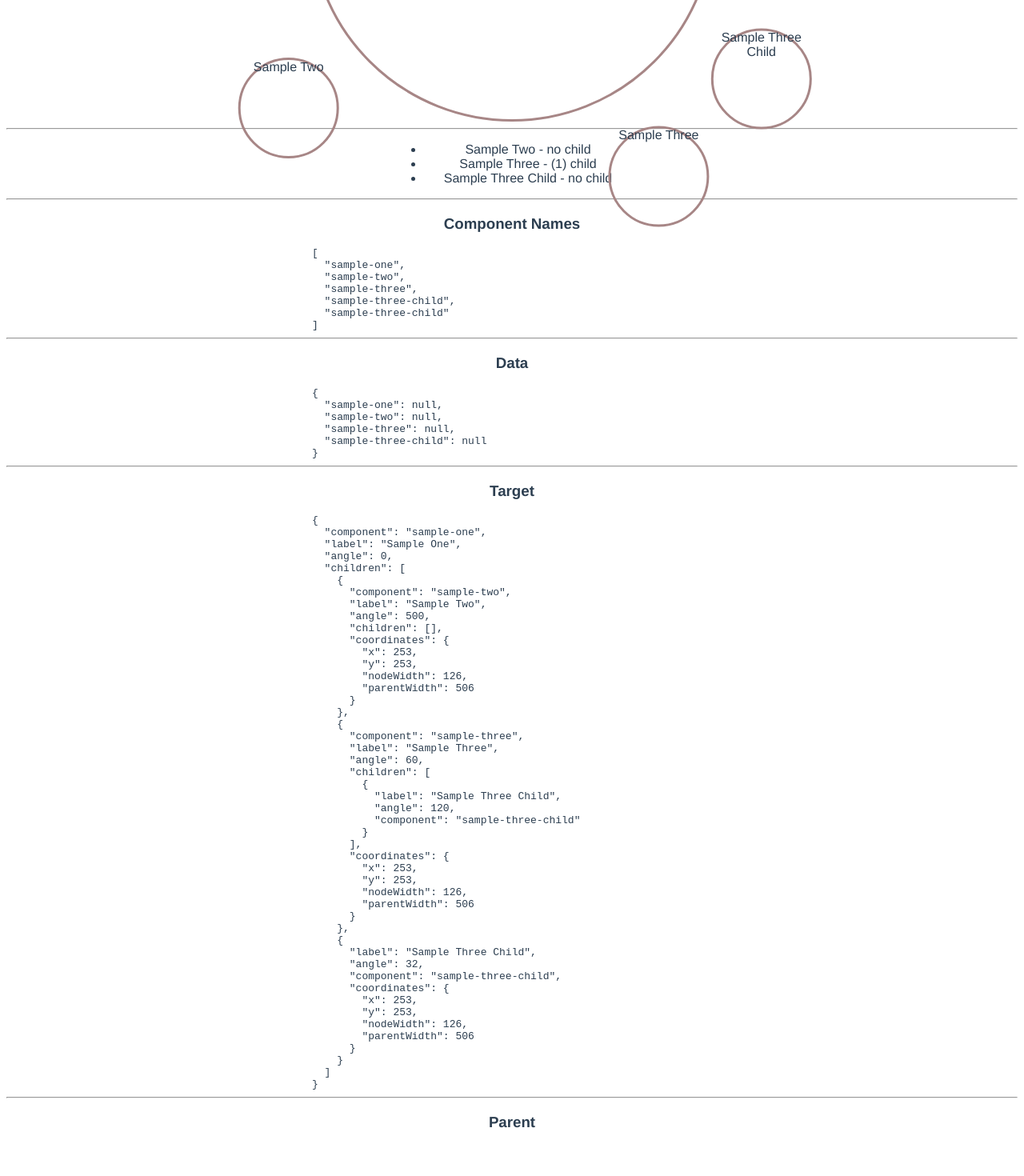
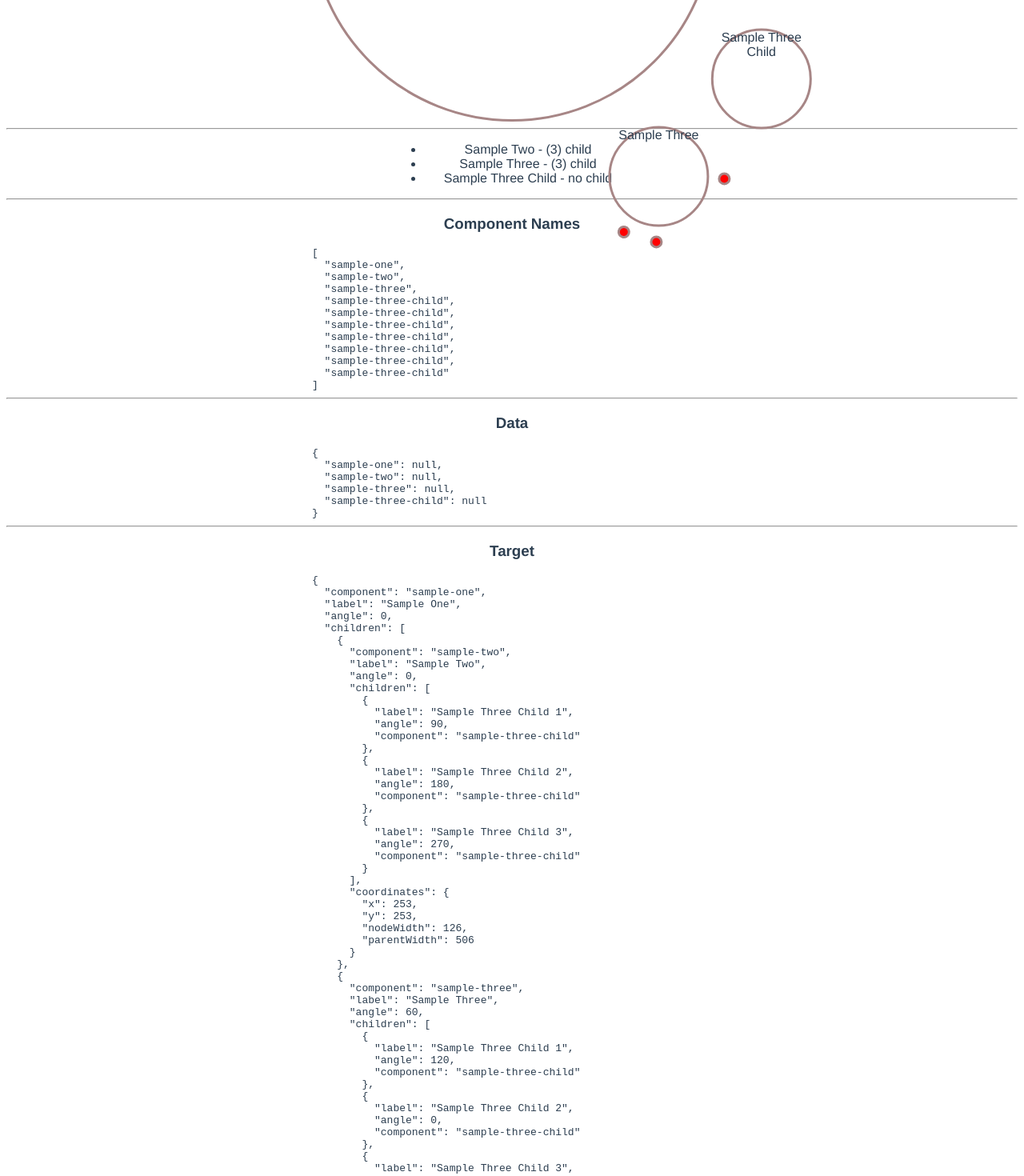
Before and after one commit to jaypinedabengco/vuejs-zoom-nodes, a Vue app: page /node-with-subnode in a window 1280 px wide. Shown: the part 440-1910 px from the top of the page at 80% size. Before the commit the page ends 1873 px from the top, so only its background shows below. Built offline with nearby package versions, Linux system fonts and the light colour scheme.

Commit message:
ADD child

```diff
--- a/src/components/ZoomNode/ExampleNodes/Main.vue
+++ b/src/components/ZoomNode/ExampleNodes/Main.vue
@@ -13,10 +13,11 @@
 					:style="setChildCoordinateViaStyle(node)" )
 					div.sub-circle(:style="setChildSubCircleCoordinateViaStyle(node)")
 						| {{node.label}}
-					//- Build Preview of child
-					//- div.circle-grandchild-preview-container(v-if="node.children" v-for="(node, j) in node.children")
-					//- 	div.circle-grandchild
-					//- 		|
+						//- Build Preview of child
+						div.circle-grandchild-preview-container(
+								v-if="node.children" v-for="(node_child, j) in node.children",
+								:style="{transform: `translate(-50%, -50%) rotate(${node_child.angle}deg)`}")
+							div.circle-grandchild(:style="{transform: `rotate(${node_child.angle}deg)`}")
 
 			//- div.sub-circle
 			//- 	div Label
@@ -75,7 +76,23 @@ export default {
             component: "sample-two",
             label: "Sample Two",
             angle: 0,
-            children: []
+            children: [
+              {
+                label: "Sample Three Child 1",
+                angle: 90,
+                component: "sample-three-child"
+              },
+              {
+                label: "Sample Three Child 2",
+                angle: 180,
+                component: "sample-three-child"
+              },
+              {
+                label: "Sample Three Child 3",
+                angle: 270,
+                component: "sample-three-child"
+              }
+            ]
           },
           {
             component: "sample-three",
@@ -83,8 +100,18 @@ export default {
             angle: 60,
             children: [
               {
-                label: "Sample Three Child",
+                label: "Sample Three Child 1",
                 angle: 120,
+                component: "sample-three-child"
+              },
+              {
+                label: "Sample Three Child 2",
+                angle: 0,
+                component: "sample-three-child"
+              },
+              {
+                label: "Sample Three Child 3",
+                angle: 90,
                 component: "sample-three-child"
               }
             ]
@@ -104,11 +131,7 @@ export default {
   created() {
     this.getAllComponentNames.forEach(key => {
       this.$set(this.data, key, null);
-	});
-
-	setInterval(() => {
-		this.structure.children[0].angle += 1;
-	}, 10);
+    });
   },
   mounted() {
     //   https://stackoverflow.com/questions/43531755/using-refs-in-a-computed-property
@@ -136,8 +159,6 @@ export default {
           width: `${width}px`,
           transform
         };
-
-        console.log({ styleCoordinates });
         return styleCoordinates;
       }
       return null;
@@ -145,14 +166,10 @@ export default {
     setChildSubCircleCoordinateViaStyle(node) {
       if (node.coordinates) {
         const { angle } = node;
-
         const transform = `rotate(${-angle}deg)`;
-
         const styleCoordinates = {
           transform
         };
-
-        console.log({ styleCoordinates });
         return styleCoordinates;
       }
       return null;
@@ -360,6 +377,24 @@ export default {
   border: 3px solid #a78686;
 }
 
+.circle-grandchild-preview-container {
+  position: absolute;
+  width: 150%;
+  height: 10px;
+  top: 50%;
+  left: 50%;
+  transform: translate(-50%, -50%);
+}
+
+.circle-grandchild {
+  width: 10px;
+  height: 10px;
+  background-color: red;
+  border-radius: 50%;
+  border: 3px solid #a78686;
+  float: right;
+}
+
 .selection-container {
   width: 300px;
   margin: auto;
```
